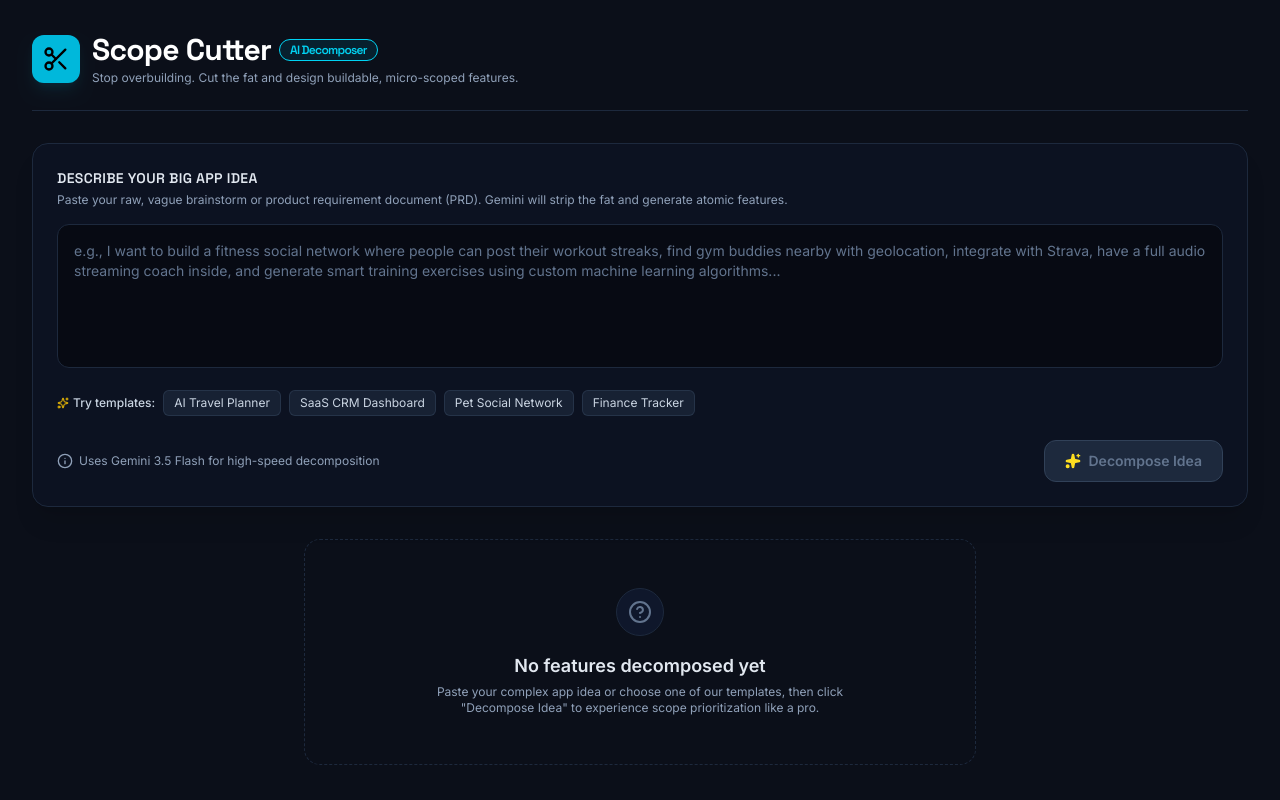
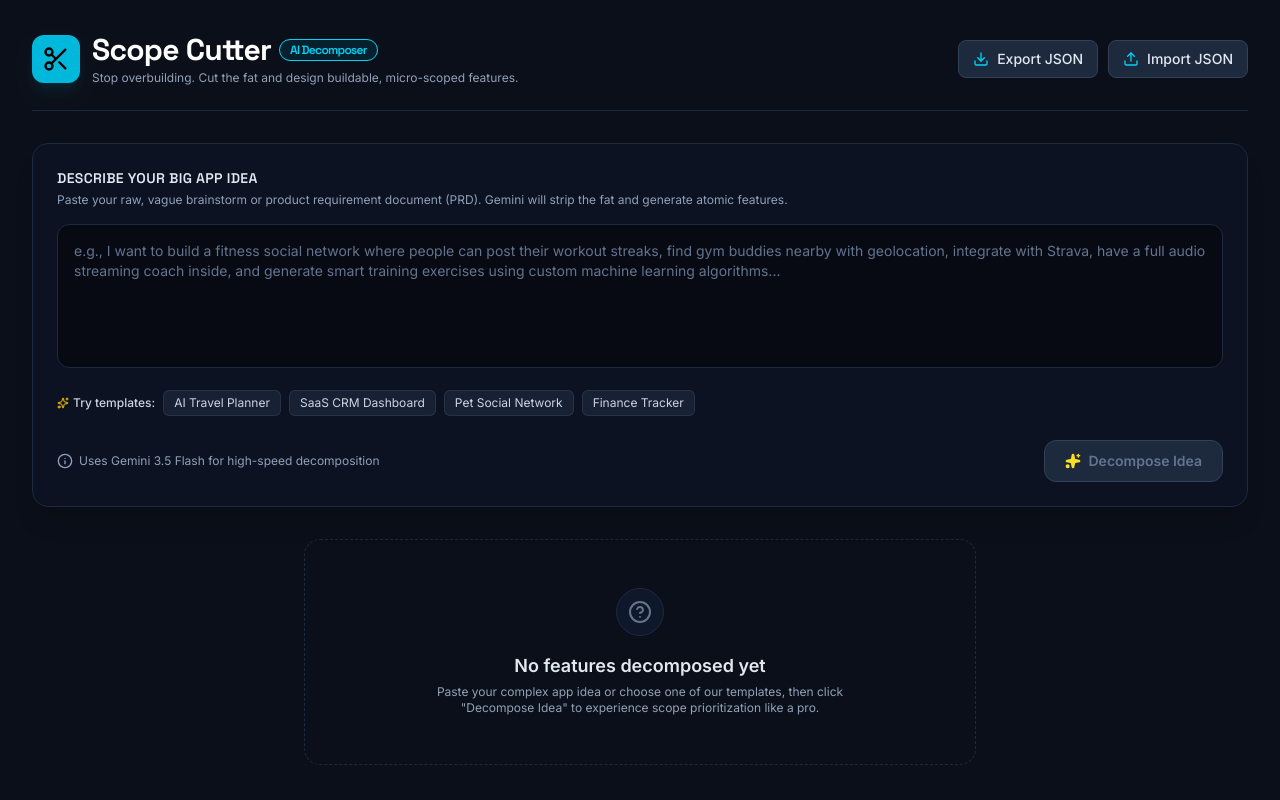
Before and after one commit to HansHaroldFlores/Scope-Cutter, a React (Vite) app: page / in a window 1280 px wide. Built offline with nearby package versions, Linux system fonts and the light colour scheme.

Commit message:
Add JSON board import and export
Co-authored-by: HansHaroldFlores <256102026+HansHaroldFlores@users.noreply.github.com>

```diff
--- a/src/App.tsx
+++ b/src/App.tsx
@@ -1,4 +1,4 @@
-import React, { useState, useEffect } from "react";
+import React, { useState, useEffect, useRef } from "react";
 import {
   Scissors,
   Copy,
@@ -10,11 +10,23 @@ import {
   ArrowLeft,
   AlertTriangle,
   Download,
+  Upload,
   HelpCircle,
   RefreshCw,
   Info
 } from "lucide-react";
 import { FeatureCard, FeatureCategory, EffortLevel } from "./types";
+
+function isFeatureCard(value: unknown): value is FeatureCard {
+  if (!value || typeof value !== "object" || Array.isArray(value)) return false;
+  const card = value as Record<string, unknown>;
+  return typeof card.id === "string" &&
+    typeof card.title === "string" &&
+    typeof card.description === "string" &&
+    typeof card.prompt === "string" &&
+    (card.effort === "Small" || card.effort === "Medium" || card.effort === "Large") &&
+    (card.category === "must" || card.category === "nice" || card.category === "cut");
+}
 
 const SAMPLE_IDEAS = [
   {
@@ -70,7 +82,9 @@ export default function App() {
   });
   const [loading, setLoading] = useState(false);
   const [error, setError] = useState<string | null>(null);
+  const [importError, setImportError] = useState<string | null>(null);
   const [features, setFeatures] = useState<FeatureCard[]>([]);
+  const importInputRef = useRef<HTMLInputElement>(null);
   const [undoState, setUndoState] = useState<{ features: FeatureCard[]; message: string } | null>(null);
   const [searchQuery, setSearchQuery] = useState("");
   const [effortFilter, setEffortFilter] = useState<EffortLevel | "All">("All");
@@ -326,6 +340,46 @@ export default function App() {
     URL.revokeObjectURL(url);
   };
 
+  const exportFeatures = () => {
+    const blob = new Blob([JSON.stringify(features, null, 2)], { type: "application/json" });
+    const url = URL.createObjectURL(blob);
+    const link = document.createElement("a");
+    link.href = url;
+    link.download = "Scope_Cutter_Features.json";
+    document.body.appendChild(link);
+    link.click();
+    document.body.removeChild(link);
+    URL.revokeObjectURL(url);
+  };
+
+  const importFeatures = async (event: React.ChangeEvent<HTMLInputElement>) => {
+    const file = event.target.files?.[0];
+    event.target.value = "";
+    if (!file) return;
+
+    setImportError(null);
+    let importedFeatures: unknown;
+    try {
+      importedFeatures = JSON.parse(await file.text());
+    } catch {
+      setImportError("The selected file is not valid JSON.");
+      return;
+    }
+
+    if (!Array.isArray(importedFeatures) || !importedFeatures.every(isFeatureCard)) {
+      setImportError("Invalid feature data. Expected an array of feature cards with string id, title, description, and prompt fields, a valid effort, and a valid category.");
+      return;
+    }
+
+    if (!window.confirm("Importing will replace your current board. Continue?")) return;
+
+    try {
+      saveToCache(importedFeatures);
+    } catch {
+      setImportError("The file is valid, but the board could not be saved to browser storage.");
+    }
+  };
+
   const copyMustHavePrompts = async () => {
     if (mustHaves.length === 0) return;
     let markdown = `# Must Have MVP Prompts\n\n`;
@@ -365,7 +419,7 @@ export default function App() {
             </div>
           </div>
 
-          <div className="flex items-center gap-2.5">
+          <div className="flex flex-wrap items-center gap-2.5">
             {features.length > 0 && (
               <>
                 {mustHaves.length > 0 && (
@@ -391,6 +445,15 @@ export default function App() {
                   <span>Download Plan</span>
                 </button>
                 <button
+                  type="button"
+                  onClick={exportFeatures}
+                  className="flex items-center gap-2 px-3.5 py-2 text-sm font-medium rounded-lg bg-slate-800 text-slate-200 border border-slate-700 hover:bg-slate-700 transition cursor-pointer"
+                  title="Export feature cards as a JSON file"
+                >
+                  <Download className="w-4 h-4 text-cyan-400" />
+                  <span>Export JSON</span>
+                </button>
+                <button
                   onClick={clearAll}
                   className="flex items-center gap-2 px-3.5 py-2 text-sm font-medium rounded-lg bg-red-950/40 text-red-400 border border-red-900/50 hover:bg-red-900/30 transition cursor-pointer"
                 >
@@ -399,8 +462,46 @@ export default function App() {
                 </button>
               </>
             )}
+            {features.length === 0 && (
+              <button
+                type="button"
+                onClick={exportFeatures}
+                className="flex items-center gap-2 px-3.5 py-2 text-sm font-medium rounded-lg bg-slate-800 text-slate-200 border border-slate-700 hover:bg-slate-700 transition cursor-pointer"
+                title="Export feature cards as a JSON file"
+              >
+                <Download className="w-4 h-4 text-cyan-400" />
+                <span>Export JSON</span>
+              </button>
+            )}
+            <button
+              type="button"
+              onClick={() => importInputRef.current?.click()}
+              className="flex items-center gap-2 px-3.5 py-2 text-sm font-medium rounded-lg bg-slate-800 text-slate-200 border border-slate-700 hover:bg-slate-700 transition cursor-pointer"
+              title="Import feature cards from a JSON file"
+            >
+              <Upload className="w-4 h-4 text-cyan-400" />
+              <span>Import JSON</span>
+            </button>
+            <input
+              ref={importInputRef}
+              type="file"
+              accept=".json,application/json"
+              onChange={importFeatures}
+              className="hidden"
+            />
           </div>
         </header>
+        {importError && (
+          <div role="alert" className="bg-red-950/20 border border-red-900/40 p-4 rounded-xl text-red-200 text-sm">
+            <div className="flex items-start gap-3">
+              <AlertTriangle className="w-5 h-5 text-red-400 shrink-0 mt-0.5" />
+              <div>
+                <span className="font-semibold block text-red-400">Could not import JSON</span>
+                <p className="text-xs text-slate-300">{importError}</p>
+              </div>
+            </div>
+          </div>
+        )}
 
         {/* Input area */}
         <section className="bg-slate-900/50 border border-slate-800 rounded-2xl p-5 md:p-6 shadow-xl shadow-black/10 backdrop-blur-sm space-y-4">
```
